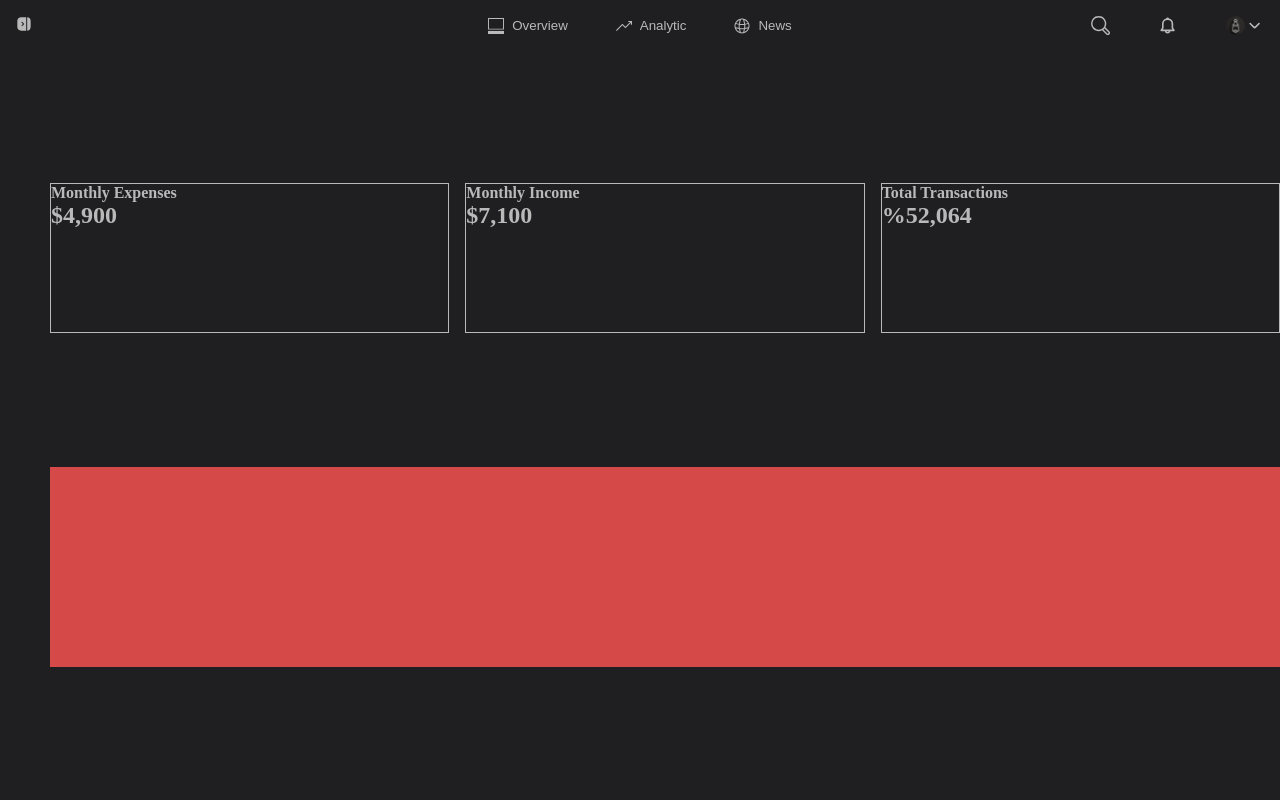
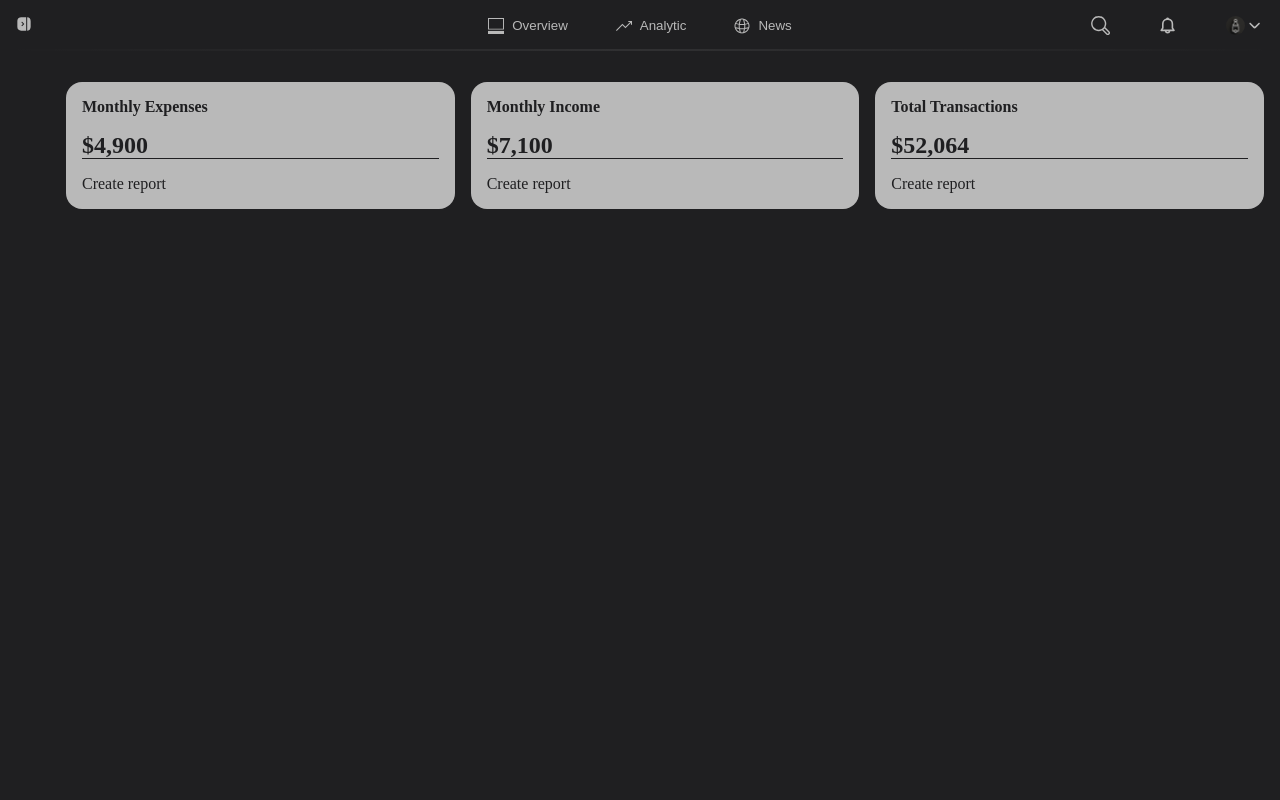
Before and after one commit to londerorichard/Finance-Control, a Python web app: template app/templates/dashboard.html in a window 1280 px wide. Run offline with Jinja, Linux system fonts and the light colour scheme; the template is opened without the code that fills it, so the values that code supplies are empty.

Commit message:
feature: home page updated

```diff
--- a/app/static/css/dashboard.css
+++ b/app/static/css/dashboard.css
@@ -74,6 +74,12 @@ html {
     display: grid;
 
     grid-template-columns: 50px 1fr;
+
+    grid-template-rows:
+        50px
+        120px
+        200px;
+
     grid-template-areas:
         "navbar navbar"
         "sidebar resume-expenses"
@@ -82,6 +88,8 @@ html {
     height: 100vh;
 
     background-color: var(--bg-primary);
+
+    row-gap: 2rem;
 }
 
 
@@ -101,7 +109,6 @@ html {
     grid-area: navbar;
 
     width: 100%;
-    height: 50px;
 
     background-color: var(--bg-primary);
 }
@@ -111,17 +118,13 @@ html {
 
     grid-area: resume-expenses;
 
-    height: 150px;
-
-    background-color: rgb(60, 9, 212);
+    background-color: var(--bg-primary);
 }
 
 .resume-market {
     grid-area: resume-market;
 
-    height: 200px;
-
-    background-color: rgb(214, 73, 73);
+    background-color: var(--bg-primary);
 }
 
 
@@ -137,7 +140,28 @@ html {
 
     width: 100%;
     height: 100%;
+
+    position: relative;
 }
+
+.navbar-content::after {
+    content: "";
+
+    position: absolute;
+
+    bottom: 0;
+
+    width: 100%;
+    height: 2px;
+
+    background: linear-gradient(
+        to right,
+        transparent,
+        var(--border),
+        transparent
+    );
+}
+
 
 .navbar-left {
     justify-self: start;
@@ -311,7 +335,7 @@ html {
     background-color: var(--bg-primary);
     color: var(--text-secondary);
 
-    box-shadow: var(--shadow-md);
+    box-shadow: var(--border);
 
     z-index: 1000;
 }
@@ -419,7 +443,7 @@ html {
     background-color: var(--bg-primary);
     color: var(--text-secondary);
 
-    box-shadow: var(--shadow-md);
+    box-shadow: var(--border);
 
     z-index: 1000;
 }
@@ -536,14 +560,40 @@ html {
 
     color: var(--text-secondary);
     background-color: var(--bg-primary);
+
+    padding: 0 1rem 0 1rem;
 }
 
 .expenses-card {
+    display: flex;
+    flex-direction: column;
+    gap: 1rem;
+
     height: 100%;
 
-    border: 1px solid var(--text-secondary);
+    background-color: var(--text-secondary);
+    color: var(--bg-primary);
 
+    border-radius: var(--space-lg);
 
+    padding: var(--space-lg);
+}
+
+.expenses-value {
+    position: relative
+}
+
+.expenses-value::after {
+    content: "";
+
+    position: absolute;
+    bottom: 0;
+    left: 0;
+
+    width: 100%;
+    height: 1px;
+
+    background: var(--bg-primary);
 }
 
 
--- a/app/templates/dashboard.html
+++ b/app/templates/dashboard.html
@@ -178,16 +178,19 @@
                 <article class="expenses-card">
                     <h4 class="expenses-title">Monthly Expenses</h4>
                     <h1 class="expenses-value">$4,900</h1>
+                    <p>Create report</p>
                 </article>
 
                 <article class="expenses-card">
                     <h4 class="expenses-title">Monthly Income</h4>
                     <h1 class="expenses-value">$7,100</h1>
+                    <p>Create report</p>
                 </article>
 
                 <article class="expenses-card">
                     <h4 class="expenses-title">Total Transactions</h4>
-                    <h1 class="expenses-value">%52,064</h1>
+                    <h1 class="expenses-value">$52,064</h1>
+                    <p>Create report</p>
                 </article>
 
             </div>
```
